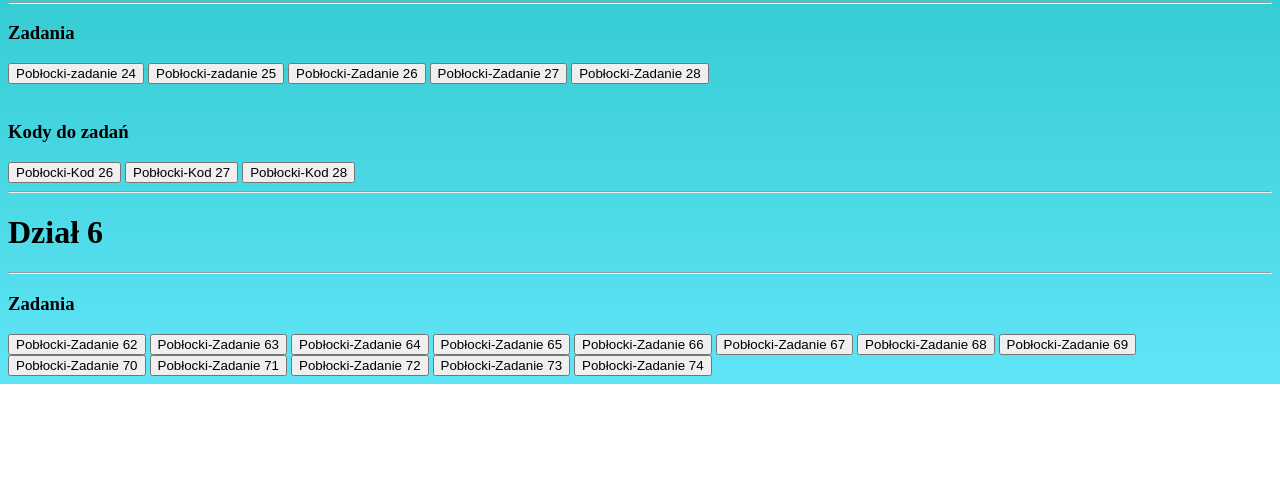
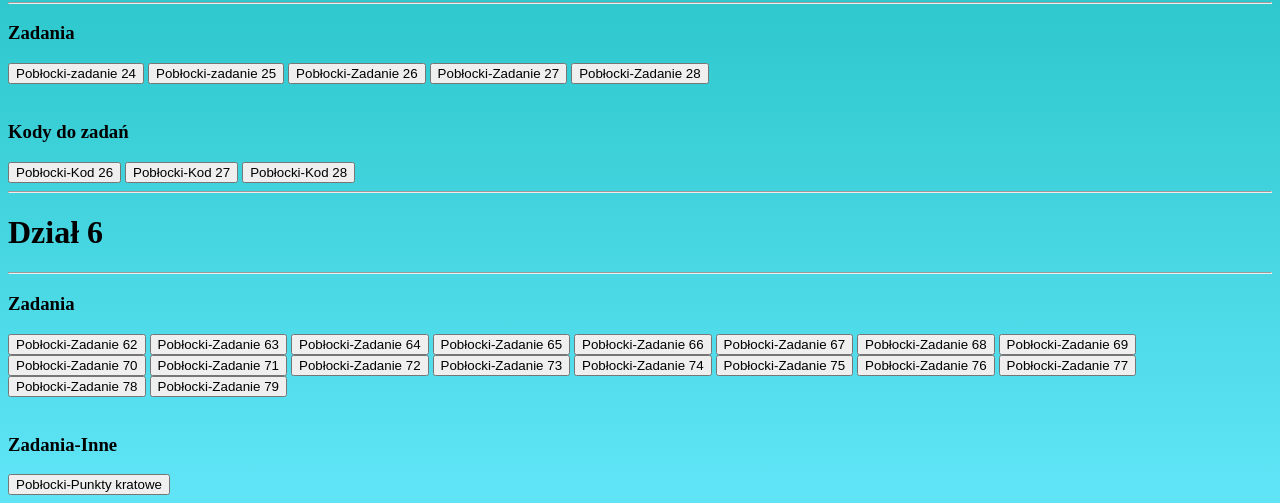
Before and after one commit to davidpub6/PPWiAI-JS-2022, a plain HTML site: page index.html in a window 1280 px wide. Shown: the part 736-1239 px from the top of the page. Before the commit the page ends 1120 px from the top, so only its background shows below. Drawn offline with Linux system fonts and the light colour scheme.

Commit message:
zd 75-78

```diff
--- a/JS.js
+++ b/JS.js
@@ -484,3 +484,98 @@
 				}
 
 			}
+
+			function punkty_kratowe () {
+				var R_pob=parseInt(prompt("Podaj R :",""));
+				var licznik_pob=0;
+				for ( var i=R_pob; i>=-R_pob; i--)
+				{
+					for ( var k=-R_pob; k<=R_pob; k++)
+					{
+						document.write("("+i+","+k+")"+"&nbsp;&nbsp;");
+						licznik_pob++;
+					}
+					document.write("<br>");
+				}
+				document.write("Licznik :"+licznik_pob);
+			}
+
+			function zd79_pob () {
+				var R_pob=prompt("Podaj R :","");
+				var licznik_pob=0;
+				var r_pob;
+				for ( var i=Math.round(R_pob)+1; i>=-Math.round(R_pob)-1; i--)
+				{
+					for ( var k=-Math.round(R_pob)-1; k<=Math.round(R_pob)+1; k++)
+					{
+						r_pob=Math.sqrt((i*i)+(k*k));
+
+						if (r_pob <= R_pob){
+							licznik_pob++;
+						}
+					}
+				}
+				document.write("Licznik :"+licznik_pob);
+			}
+
+			function zd75_pob () {
+				var w;
+				for ( var i=0; i<=39; i++) {
+					w=i*i+i+41;
+					document.write("w("+i+")="+w+"<br>");
+					if (i%5==0) {
+						if (confirm("Continue?") == false) {
+							break;
+						}
+					}
+				}
+			}
+
+			function zd76_pob () {
+				var x_pob, x2_pob, x4_pob;
+				for ( var i=24; i<=39; i++) {
+					x_pob=i;
+					x2_pob=Math.sqrt(x_pob);
+					x4_pob=Math.sqrt(x2_pob);
+					document.write("x = "+x_pob+"  x(2) = "+x2_pob+"  x(4) = "+x4_pob+"<br>");
+					if (i%3==0) {
+						if (confirm("Continue?") == false) {
+							break;
+						}
+					}
+				}
+			}
+
+			function zd77_pob () {
+				var x_pob=parseInt(prompt("Podaj do ktorej",""));
+				for ( var i=2; i<=x_pob; i++) {
+					if (i%2==0) {
+						document.write(i+"<br>");
+					}
+				}
+			}
+
+			function zd78_pob () {
+				var x1_pob=parseInt(prompt("Podaj liczbe 1",""));
+				var x2_pob=parseInt(prompt("Podaj liczbe 2",""));
+
+				if (x1_pob < x2_pob) {
+					for ( var i=x1_pob; i<=x2_pob; i++) {
+						if (i%2!=0) {
+							document.write("<p style=\"color: green;\">"+i+"</p>");
+						}
+					}
+				}
+
+				if (x1_pob > x2_pob) {
+					for ( var i=x1_pob; i>=x2_pob; i--) {
+						if (i%2!=0) {
+							document.write("<p style=\"color: blue;\">"+i+"</p>");
+						}
+					}
+				}
+
+				if (x1_pob == x2_pob) {
+					confirm("Brak obliczeń");
+				}
+			}
--- a/index.html
+++ b/index.html
@@ -88,6 +88,7 @@
 		<br />
 		<!-- Kody -->
 		<br />
+
 		<h3>Kody do zadań</h3>
 		<input type="button" value="Pobłocki-Kod 26" onclick="WinOpen_pob('D4/Kody/zadanie26-kod.html')" />
 		<input type="button" value="Pobłocki-Kod 27" onclick="WinOpen_pob('D4/Kody/zadanie27-kod.html')" />
@@ -111,6 +112,18 @@
 		<input type="button" value="Pobłocki-Zadanie 72" onclick="zd72_pob()" />
 		<input type="button" value="Pobłocki-Zadanie 73" onclick="zd73_pob()" />
 		<input type="button" value="Pobłocki-Zadanie 74" onclick="zd74_pob()" />
+		<input type="button" value="Pobłocki-Zadanie 75" onclick="zd75_pob()" />
+		<input type="button" value="Pobłocki-Zadanie 76" onclick="zd76_pob()" />
+		<input type="button" value="Pobłocki-Zadanie 77" onclick="zd77_pob()" />
+		<input type="button" value="Pobłocki-Zadanie 78" onclick="zd78_pob()" />
+		<input type="button" value="Pobłocki-Zadanie 79" onclick="zd79_pob()" />
+		<br />
+		<!-- Zad poza instrukcja -->
+		<br />
+
+		<h3>Zadania-Inne</h3>
+		<input type="button" value="Pobłocki-Punkty kratowe" onclick="punkty_kratowe()" />
+
 
 	</body>
 
```
Also changed, not shown: D6/zadanie75.html (added, +20 -0 lines).
